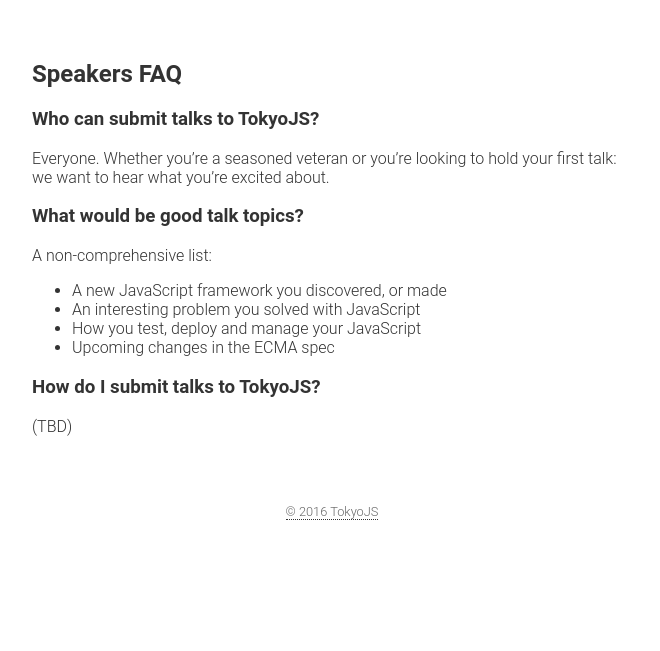
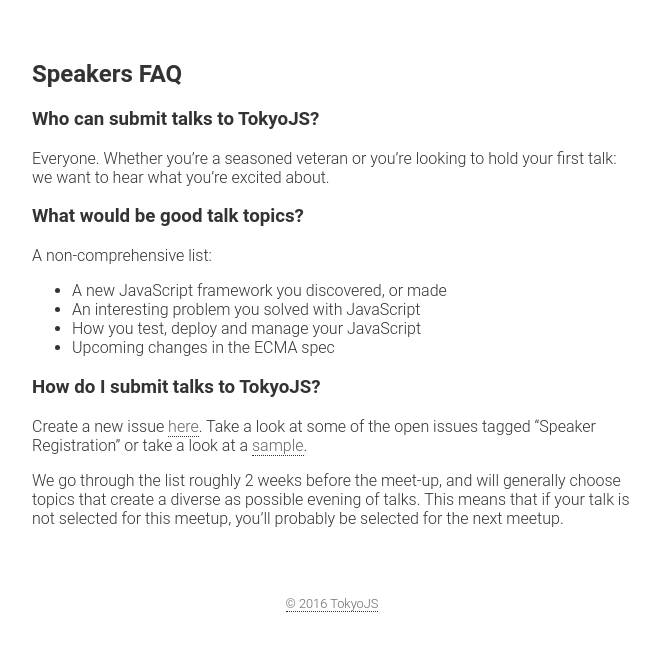
Before and after one commit to pine/tokyojs.github.io, a Jekyll site: the page built from SPEAKERS.md, in a window 1280 px wide. Shown: the top 651 px of the page, without its empty margins (308-968 px from the left). Built offline with Jekyll 4.4.1, drawn with Linux system fonts in a browser that asks for light colours.

Commit message:
Updates speaker info

```diff
--- a/SPEAKERS.md
+++ b/SPEAKERS.md
@@ -16,4 +16,9 @@
 * Upcoming changes in the ECMA spec
 
 ### How do I submit talks to TokyoJS?
-(TBD)
+Create a new issue [here](https://github.com/tokyojs/tokyojs.github.io/issues). Take a look at some of the open issues
+tagged "Speaker Registration" or take a look at a [sample](https://github.com/tokyojs/tokyojs.github.io/issues/3]).
+
+We go through the list roughly 2 weeks before the meet-up, and will
+generally choose topics that create a diverse as possible evening of talks.
+This means that if your talk is not selected for this meetup, you'll probably be selected for the next meetup.
```
